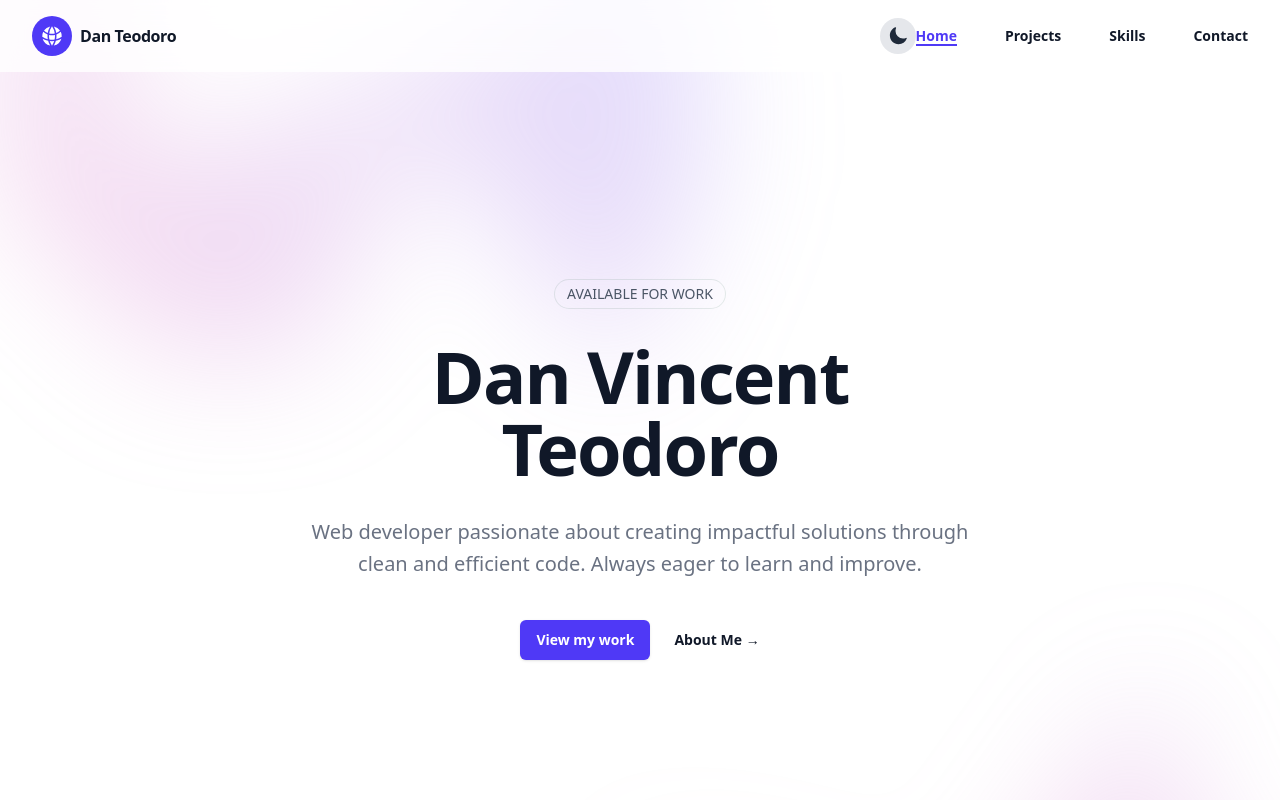
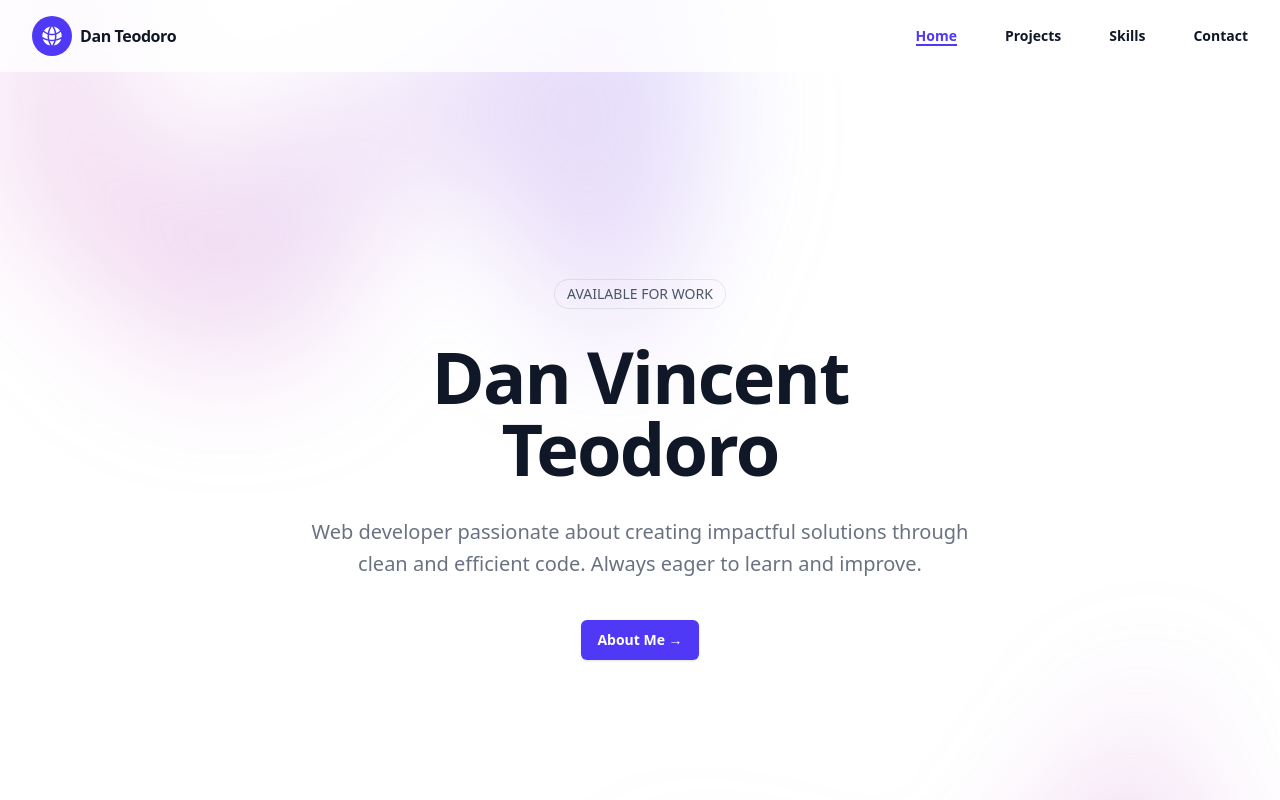
Before and after one commit to MagicTurtle002/personal-website, a React (Vite) app: page / in a window 1280 px wide. Shown: the top 800 px of the page. Built offline with nearby package versions, Linux system fonts and the light colour scheme.

Commit message:
enhancements

```diff
--- a/src/Contact.jsx
+++ b/src/Contact.jsx
@@ -151,7 +151,7 @@ export default function ContactSection() {
                     <Github className="mx-auto h-8 w-8 text-indigo-600 mb-3" />
                     <h4 className="text-sm font-medium text-gray-900 mb-2">GitHub</h4>
                     <a
-                      href="https://github.com/danvincent"
+                      href="https://github.com/MagicTurtle002"
                       target="_blank"
                       rel="noopener noreferrer"
                       className="text-xs text-indigo-600 hover:text-indigo-800 transition-colors flex items-center justify-center"
--- a/src/HeroSection.jsx
+++ b/src/HeroSection.jsx
@@ -132,7 +132,7 @@ export default function HeroSection() {
           </div>
 
           <div className="flex items-center gap-4">
-            {/* Dark mode toggle */}
+            {/* Dark mode toggle
             <button
               onClick={toggleDarkMode}
               className={`rounded-full p-2 ${
@@ -146,7 +146,7 @@ export default function HeroSection() {
               ) : (
                 <MoonIcon className="h-5 w-5" />
               )}
-            </button>
+            </button>*/}
 
             {/* Mobile menu button */}
             <div className="flex lg:hidden">
@@ -352,20 +352,12 @@ export default function HeroSection() {
               transition={{ duration: 0.5, delay: 0.6 }}
             >
               <a
-                href="#projects"
+                onClick={() => handleOpenModal("about")}
                 className={`rounded-md ${
                   darkMode
                     ? "bg-indigo-500 hover:bg-indigo-400"
                     : "bg-indigo-600 hover:bg-indigo-500"
                 } px-4 py-2.5 text-sm font-semibold text-white shadow-sm transition-all duration-300 hover:scale-105 focus-visible:outline-2 focus-visible:outline-offset-2 focus-visible:outline-indigo-600`}
-              >
-                View my work
-              </a>
-              <a
-                onClick={() => handleOpenModal("about")}
-                className={`text-sm font-semibold ${
-                  darkMode ? "text-gray-300" : "text-gray-900"
-                } cursor-pointer transition-all duration-300 hover:translate-x-1`}
               >
                 About Me <span aria-hidden="true">→</span>
               </a>
```
